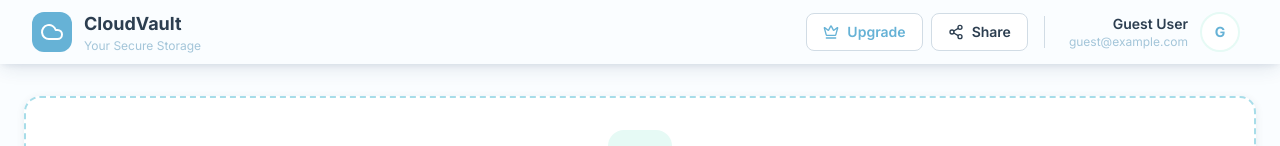
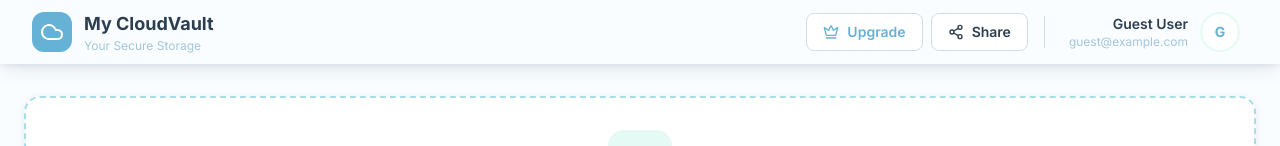
Before and after one commit to VarunMendre/Personal-Cloud-Drive-Frontend, a React (Vite) app: page / in a window 1280 px wide. Shown: the top 146 px of the page. Built offline with nearby package versions, Linux system fonts and the light colour scheme; no server answers.

Commit message:
Testing FE for CI-CD deployment

```diff
--- a/src/components/DirectoryHeader.jsx
+++ b/src/components/DirectoryHeader.jsx
@@ -34,7 +34,7 @@ function DirectoryHeader({
               <Cloud className="w-6 h-6" style={{ color: '#FFFFFF' }} />
             </div>
             <div>
-              <span className="text-lg font-bold" style={{ color: '#2C3E50' }}>CloudVault</span>
+              <span className="text-lg font-bold" style={{ color: '#2C3E50' }}>My CloudVault</span>
               <p className="text-xs" style={{ color: '#A3C5D9' }}>Your Secure Storage</p>
             </div>
           </div>
```
